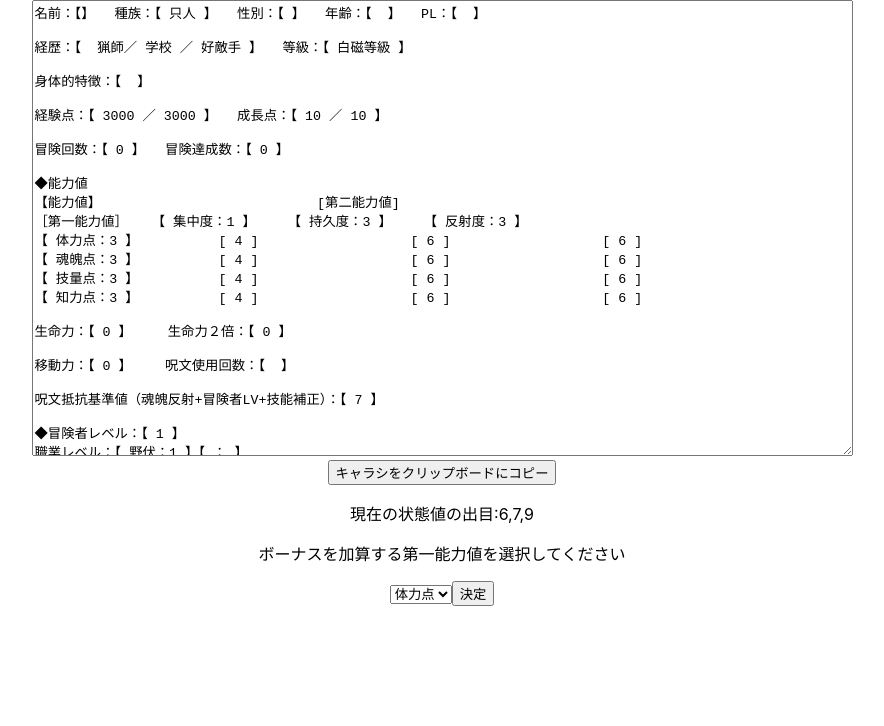
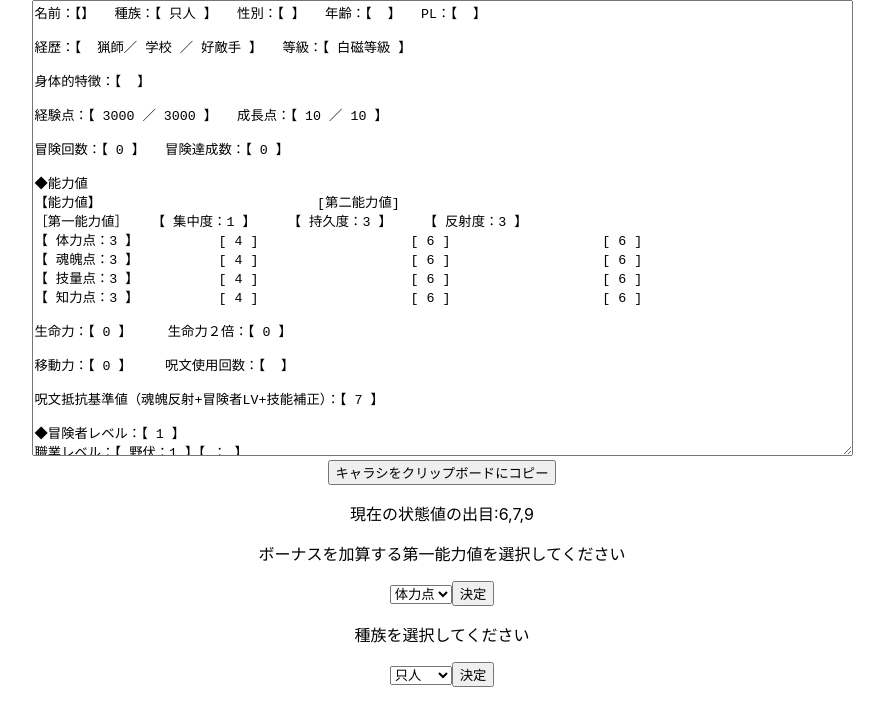
Before and after one commit to Er-Gray/GobSlaCharaSheet, a React (Create React App) app: page / in a window 1280 px wide. Both pictures are taken after a click on the button "決定". Shown: the top 726 px of the page, without its empty margins (198-1082 px from the left). Built offline with nearby package versions, Linux system fonts and the light colour scheme.

Commit message:
入力フォームを分割途中

```diff
--- a/src/App.js
+++ b/src/App.js
@@ -41,6 +41,9 @@ function App() {
         setCoin: setCoin
       }}>
         <InputArea />
+      </Context.Provider>
+      <Context.Provider value={{ race: race, setRace: setRace }}>
+        <DecisionRaceArea />
       </Context.Provider>
     </div>
   );
@@ -263,5 +266,71 @@ function InputArea() {
   );
 }
 
+function DecisionRaceArea() {
+  const races = require("./race.json");
+  let decisionRaceArea;
+  const { race, setRace } = useContext(Context);
+  const { register, handleSubmit, errors } = useForm();
+
+  const raceSubmit = (data) => {
+    setRace(races.種族[data.decided]);
+    console.log(errors)
+  };
+
+  const raceChoices = () => {
+    return Object.keys(races.種族).map((viewRace, index) => <option key={index} value={viewRace}>{viewRace}</option>);
+  };
+
+  if (race.name) {
+    decisionRaceArea = (
+      <form onSubmit={handleSubmit(raceSubmit)}>
+        <p>種族を選択してください</p>
+        <select name="decided" defaultValue={races.種族.只人.name} ref={register}>
+          {raceChoices()}
+        </select>
+        <button type="submit">決定</button>
+      </form>);
+  } else {
+    decisionRaceArea = "";
+  }
+  return decisionRaceArea;
+}
+
+function DecisionFirstAndSecondStatusArea() {
+  const [firstStatusRoll, setFirstStatusRoll] = useState({ "体力点": 0, "魂魄点": 0, "技量点": 0, "知力点": 0 });
+  const [secondStatusRoll, setSecondStatusRoll] = useState({ "集中度": 0, "持久度": 0, "反射度": 0 });
+  const { register, handleSubmit, errors } = useForm();
+  const { firstStatus, setFirstStatus, secondStatus, setSecondStatus, race } = useContext(Context);
+  const statusTable = require("./status.json");
+  let DecisionFirstAndSecondStatusArea;
+
+  const randomOrFixedSubmit = (data) => {
+    if (data.randomOrFixed === "random") {
+
+    } else if (data.randomOrFixed === "fixed") {
+      if (!race) {
+        alert("種族が選択されていません");
+      } else {
+        setFirstStatus({ "体力点": statusTable.固定値[race.name][0].体力点, "魂魄点": statusTable.固定値[race.name][0].魂魄点, "技量点": statusTable.固定値[race.name][0].技量点, "知力点": statusTable.固定値[race.name][0].知力点 });
+        setSecondStatus({ "集中度": statusTable.固定値[race.name][1].集中度, "持久度": statusTable.固定値[race.name][1].持久度, "反射度": statusTable.固定値[race.name][1].反射度 });
+        setFirstStatusRoll({ "体力点": statusTable.固定値[race.name][0].体力点, "魂魄点": statusTable.固定値[race.name][0].魂魄点, "技量点": statusTable.固定値[race.name][0].技量点, "知力点": statusTable.固定値[race.name][0].知力点 });
+        setSecondStatusRoll({ "集中度": statusTable.固定値[race.name][1].集中度, "持久度": statusTable.固定値[race.name][1].持久度, "反射度": statusTable.固定値[race.name][1].反射度 });
+      }
+    }
+  };
+
+  if (!firstStatusRoll.体力点 && !secondStatusRoll.集中度) {
+    DecisionFirstAndSecondStatusArea = (
+      <form onSubmit={handleSubmit(randomOrFixedSubmit)}>
+        <p>種族と能力値をランダムにするか固定値にするか選択してください</p>
+        <input type="radio" name="randomOrFixed" value="random" ref={register} />ランダム
+        <input type="radio" name="randomOrFixed" value="fixed" ref={register} />固定値
+        <button type="submit">決定</button>
+      </form>)
+  }
+
+  return DecisionFirstAndSecondStatusArea;
+}
+
 export default App;
 export { Context };
```
